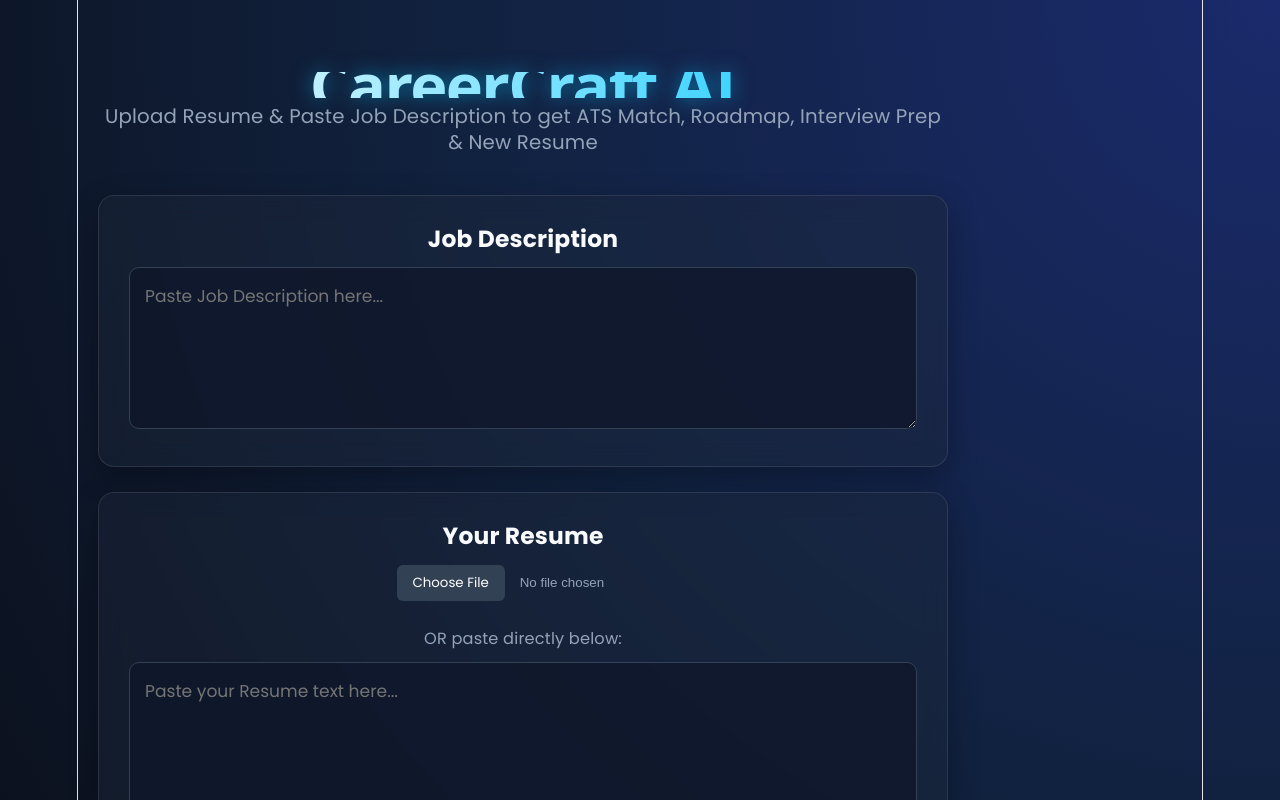
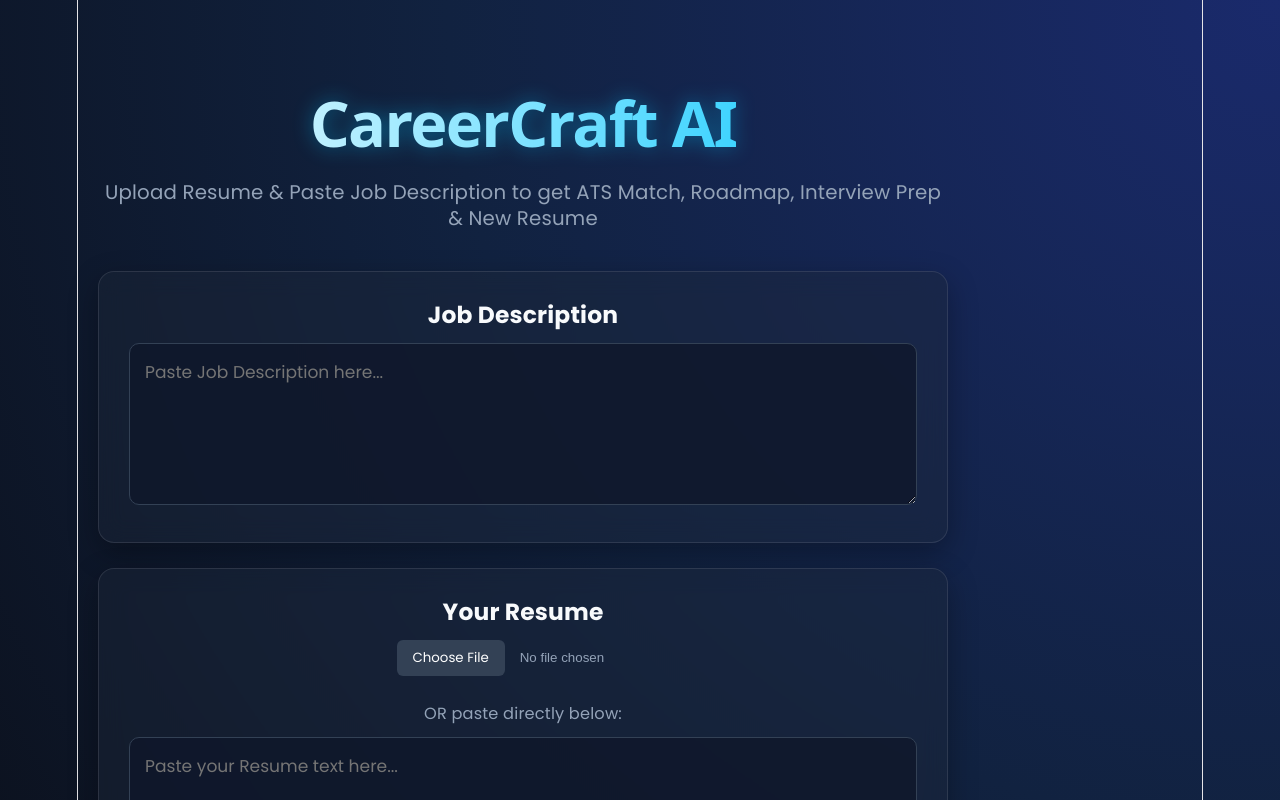
Before and after one commit to InnovateX26/Career_Forge, a React app in the folder Frontend/: page / in a window 1280 px wide. Shown: the top 800 px of the page. Built offline with nearby package versions, Linux system fonts and the light colour scheme; the HTML template or start-up script is replaced by a standard one.

Commit message:
adding height and padding for batter display

```diff
--- a/Frontend/src/App.css
+++ b/Frontend/src/App.css
@@ -22,12 +22,12 @@ body {
   font-weight: 700;
   text-align: center;
   margin-bottom: 5px;
-
   background: linear-gradient(to right, #ffffff, #00c6ff);
   -webkit-background-clip: text;
   -webkit-text-fill-color: transparent;
-
-  filter: drop-shadow(0 0 10px rgba(0, 198, 255, 0.5));
+  filter: drop-shadow(0 0 10px rgba(0, 198, 255, 0.4));
+  line-height: 1.3;
+  padding: 10px 0;
 }
 
 .subtitle {
```
